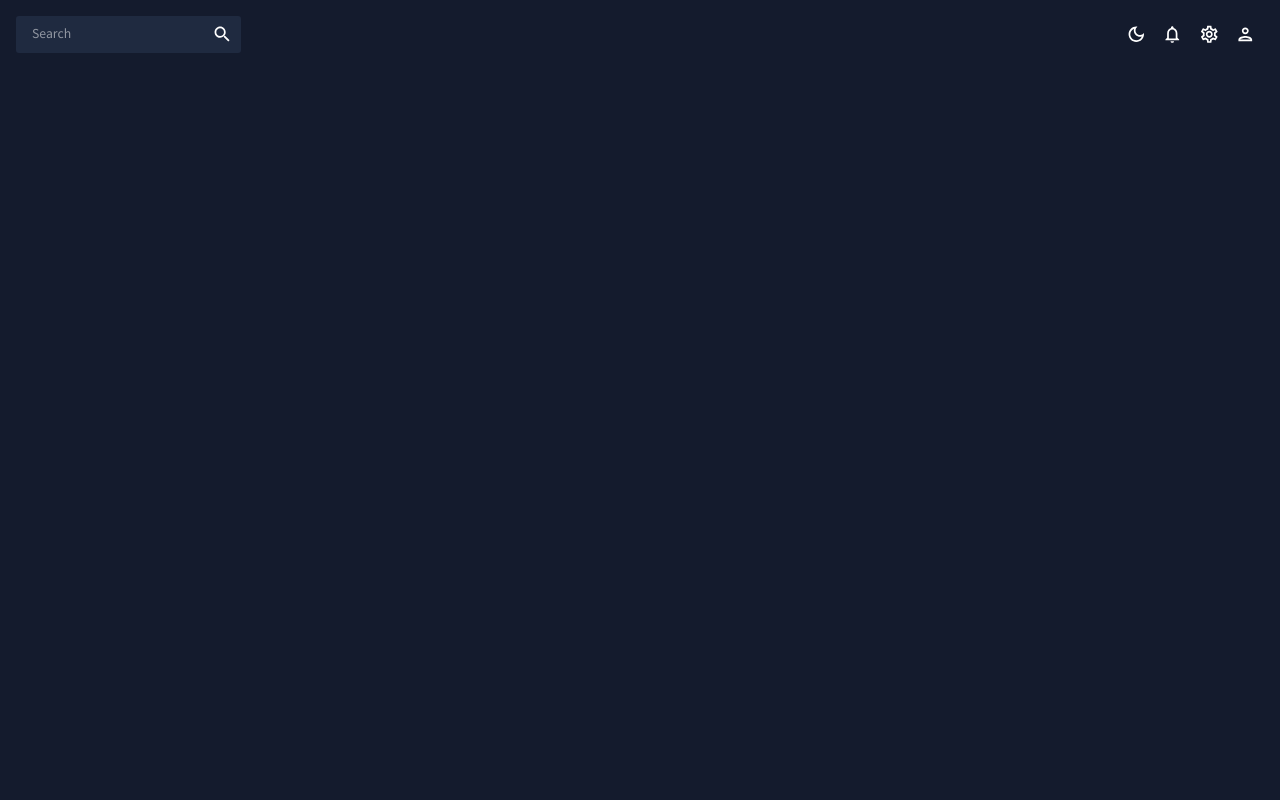
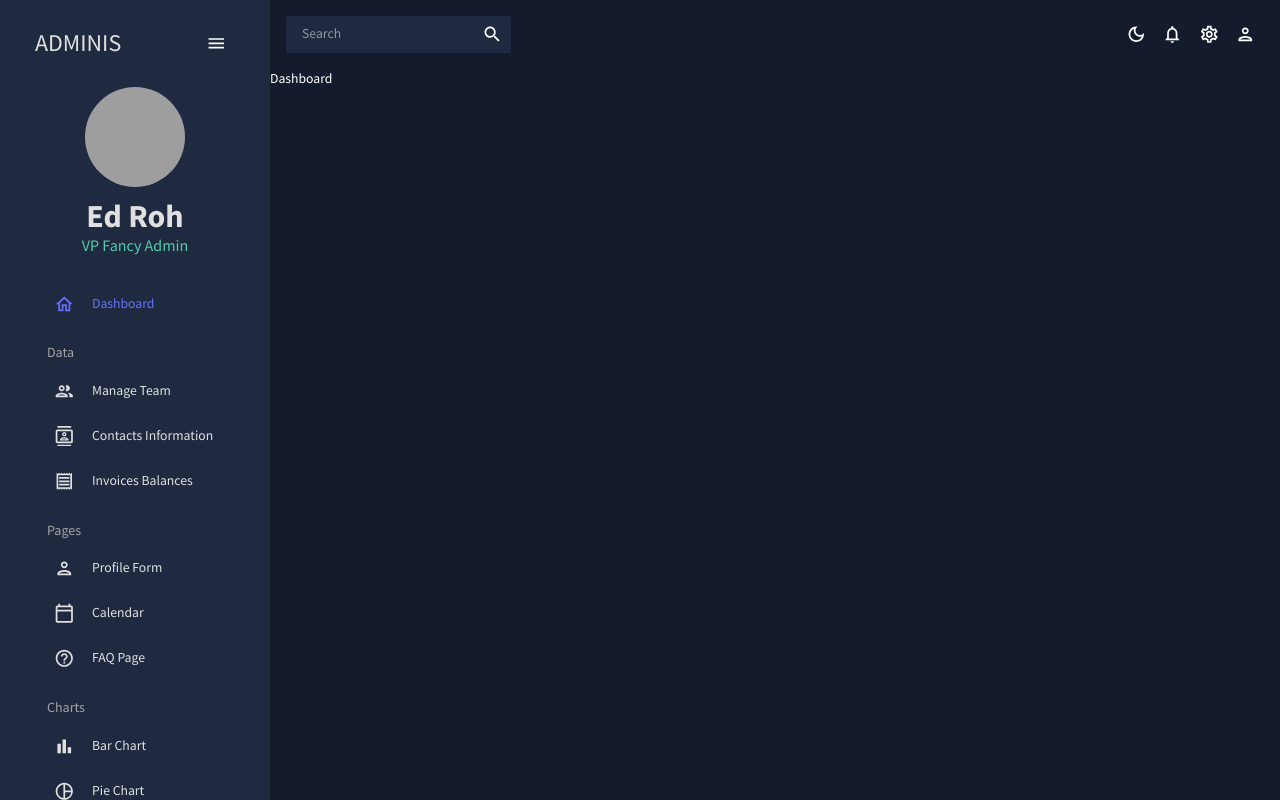
Before and after one commit to offorjohn/erp-2, a React (Create React App) app: page / in a window 1280 px wide. Built offline with nearby package versions, Linux system fonts and the light colour scheme; grey boxes are pictures that could not be loaded.

Commit message:
second commit

```diff
--- a/src/App.js
+++ b/src/App.js
@@ -1,27 +1,33 @@
+import { useState } from "react";
+import { Routes, Route } from "react-router-dom";
 import Topbar from "./scenes/global/Topbar";
+import Sidebar from "./scenes/global/Sidebar";
+import Dashboard from "./scenes/dashboard";
+
+import { CssBaseline, ThemeProvider } from "@mui/material";
 import { ColorModeContext, useMode } from "./theme";
-import { CssBaseline, ThemeProvider } from "@mui/material";
-
 
 
 function App() {
   const [theme, colorMode] = useMode();
+  const [isSidebar, setIsSidebar] = useState(true);
+
   return (
     <ColorModeContext.Provider value={colorMode}>
       <ThemeProvider theme={theme}>
         <CssBaseline />
-      <div className="app">
-         <main className="content">
-             <Topbar/>
-         </main>
+        <div className="app">
+          <Sidebar isSidebar={isSidebar} />
+          <main className="content">
+            <Topbar setIsSidebar={setIsSidebar} />
+            <Routes>
+              <Route path="/" element={<Dashboard />} />
 
-      </div>
-
+            </Routes>
+          </main>
+        </div>
       </ThemeProvider>
-
-
     </ColorModeContext.Provider>
-
   );
 }
 
--- a/src/scenes/global/Sidebar.jsx
+++ b/src/scenes/global/Sidebar.jsx
@@ -1,5 +1,228 @@
+import { useState } from "react";
+import { ProSidebar, Menu, MenuItem } from "react-pro-sidebar";
+import { Box, IconButton, Typography, useTheme } from "@mui/material";
+import { Link } from "react-router-dom";
+import "react-pro-sidebar/dist/css/styles.css";
+import { tokens } from "../../theme";
+import HomeOutlinedIcon from "@mui/icons-material/HomeOutlined";
+import PeopleOutlinedIcon from "@mui/icons-material/PeopleOutlined";
+import ContactsOutlinedIcon from "@mui/icons-material/ContactsOutlined";
+import ReceiptOutlinedIcon from "@mui/icons-material/ReceiptOutlined";
+import PersonOutlinedIcon from "@mui/icons-material/PersonOutlined";
+import CalendarTodayOutlinedIcon from "@mui/icons-material/CalendarTodayOutlined";
+import HelpOutlineOutlinedIcon from "@mui/icons-material/HelpOutlineOutlined";
+import BarChartOutlinedIcon from "@mui/icons-material/BarChartOutlined";
+import PieChartOutlineOutlinedIcon from "@mui/icons-material/PieChartOutlineOutlined";
+import TimelineOutlinedIcon from "@mui/icons-material/TimelineOutlined";
+import MenuOutlinedIcon from "@mui/icons-material/MenuOutlined";
+import MapOutlinedIcon from "@mui/icons-material/MapOutlined";
+
+const Item = ({ title, to, icon, selected, setSelected }) => {
+  const theme = useTheme();
+  const colors = tokens(theme.palette.mode);
+  return (
+    <MenuItem
+      active={selected === title}
+      style={{
+        color: colors.grey[100],
+      }}
+      onClick={() => setSelected(title)}
+      icon={icon}
+    >
+      <Typography>{title}</Typography>
+      <Link to={to} />
+    </MenuItem>
+  );
+};
+
 const Sidebar = () => {
-    return <div>Sidebar</div>
-}
+  const theme = useTheme();
+  const colors = tokens(theme.palette.mode);
+  const [isCollapsed, setIsCollapsed] = useState(false);
+  const [selected, setSelected] = useState("Dashboard");
+
+  return (
+    <Box
+      sx={{
+        "& .pro-sidebar-inner": {
+          background: `${colors.primary[400]} !important`,
+        },
+        "& .pro-icon-wrapper": {
+          backgroundColor: "transparent !important",
+        },
+        "& .pro-inner-item": {
+          padding: "5px 35px 5px 20px !important",
+        },
+        "& .pro-inner-item:hover": {
+          color: "#868dfb !important",
+        },
+        "& .pro-menu-item.active": {
+          color: "#6870fa !important",
+        },
+      }}
+    >
+      <ProSidebar collapsed={isCollapsed}>
+        <Menu iconShape="square">
+          {/* LOGO AND MENU ICON */}
+          <MenuItem
+            onClick={() => setIsCollapsed(!isCollapsed)}
+            icon={isCollapsed ? <MenuOutlinedIcon /> : undefined}
+            style={{
+              margin: "10px 0 20px 0",
+              color: colors.grey[100],
+            }}
+          >
+            {!isCollapsed && (
+              <Box
+                display="flex"
+                justifyContent="space-between"
+                alignItems="center"
+                ml="15px"
+              >
+                <Typography variant="h3" color={colors.grey[100]}>
+                  ADMINIS
+                </Typography>
+                <IconButton onClick={() => setIsCollapsed(!isCollapsed)}>
+                  <MenuOutlinedIcon />
+                </IconButton>
+              </Box>
+            )}
+          </MenuItem>
+
+          {!isCollapsed && (
+            <Box mb="25px">
+              <Box display="flex" justifyContent="center" alignItems="center">
+                <img
+                  alt="profile-user"
+                  width="100px"
+                  height="100px"
+                  src={`../../assets/user.png`}
+                  style={{ cursor: "pointer", borderRadius: "50%" }}
+                />
+              </Box>
+              <Box textAlign="center">
+                <Typography
+                  variant="h2"
+                  color={colors.grey[100]}
+                  fontWeight="bold"
+                  sx={{ m: "10px 0 0 0" }}
+                >
+                  Ed Roh
+                </Typography>
+                <Typography variant="h5" color={colors.greenAccent[500]}>
+                  VP Fancy Admin
+                </Typography>
+              </Box>
+            </Box>
+          )}
+
+          <Box paddingLeft={isCollapsed ? undefined : "10%"}>
+            <Item
+              title="Dashboard"
+              to="/"
+              icon={<HomeOutlinedIcon />}
+              selected={selected}
+              setSelected={setSelected}
+            />
+
+            <Typography
+              variant="h6"
+              color={colors.grey[300]}
+              sx={{ m: "15px 0 5px 20px" }}
+            >
+              Data
+            </Typography>
+            <Item
+              title="Manage Team"
+              to="/team"
+              icon={<PeopleOutlinedIcon />}
+              selected={selected}
+              setSelected={setSelected}
+            />
+            <Item
+              title="Contacts Information"
+              to="/contacts"
+              icon={<ContactsOutlinedIcon />}
+              selected={selected}
+              setSelected={setSelected}
+            />
+            <Item
+              title="Invoices Balances"
+              to="/invoices"
+              icon={<ReceiptOutlinedIcon />}
+              selected={selected}
+              setSelected={setSelected}
+            />
+
+            <Typography
+              variant="h6"
+              color={colors.grey[300]}
+              sx={{ m: "15px 0 5px 20px" }}
+            >
+              Pages
+            </Typography>
+            <Item
+              title="Profile Form"
+              to="/form"
+              icon={<PersonOutlinedIcon />}
+              selected={selected}
+              setSelected={setSelected}
+            />
+            <Item
+              title="Calendar"
+              to="/calendar"
+              icon={<CalendarTodayOutlinedIcon />}
+              selected={selected}
+              setSelected={setSelected}
+            />
+            <Item
+              title="FAQ Page"
+              to="/faq"
+              icon={<HelpOutlineOutlinedIcon />}
+              selected={selected}
+              setSelected={setSelected}
+            />
+
+            <Typography
+              variant="h6"
+              color={colors.grey[300]}
+              sx={{ m: "15px 0 5px 20px" }}
+            >
+              Charts
+            </Typography>
+            <Item
+              title="Bar Chart"
+              to="/bar"
+              icon={<BarChartOutlinedIcon />}
+              selected={selected}
+              setSelected={setSelected}
+            />
+            <Item
+              title="Pie Chart"
+              to="/pie"
+              icon={<PieChartOutlineOutlinedIcon />}
+              selected={selected}
+              setSelected={setSelected}
+            />
+            <Item
+              title="Line Chart"
+              to="/line"
+              icon={<TimelineOutlinedIcon />}
+              selected={selected}
+              setSelected={setSelected}
+            />
+            <Item
+              title="Geography Chart"
+              to="/geography"
+              icon={<MapOutlinedIcon />}
+              selected={selected}
+              setSelected={setSelected}
+            />
+          </Box>
+        </Menu>
+      </ProSidebar>
+    </Box>
+  );
+};
 
 export default Sidebar;
```
